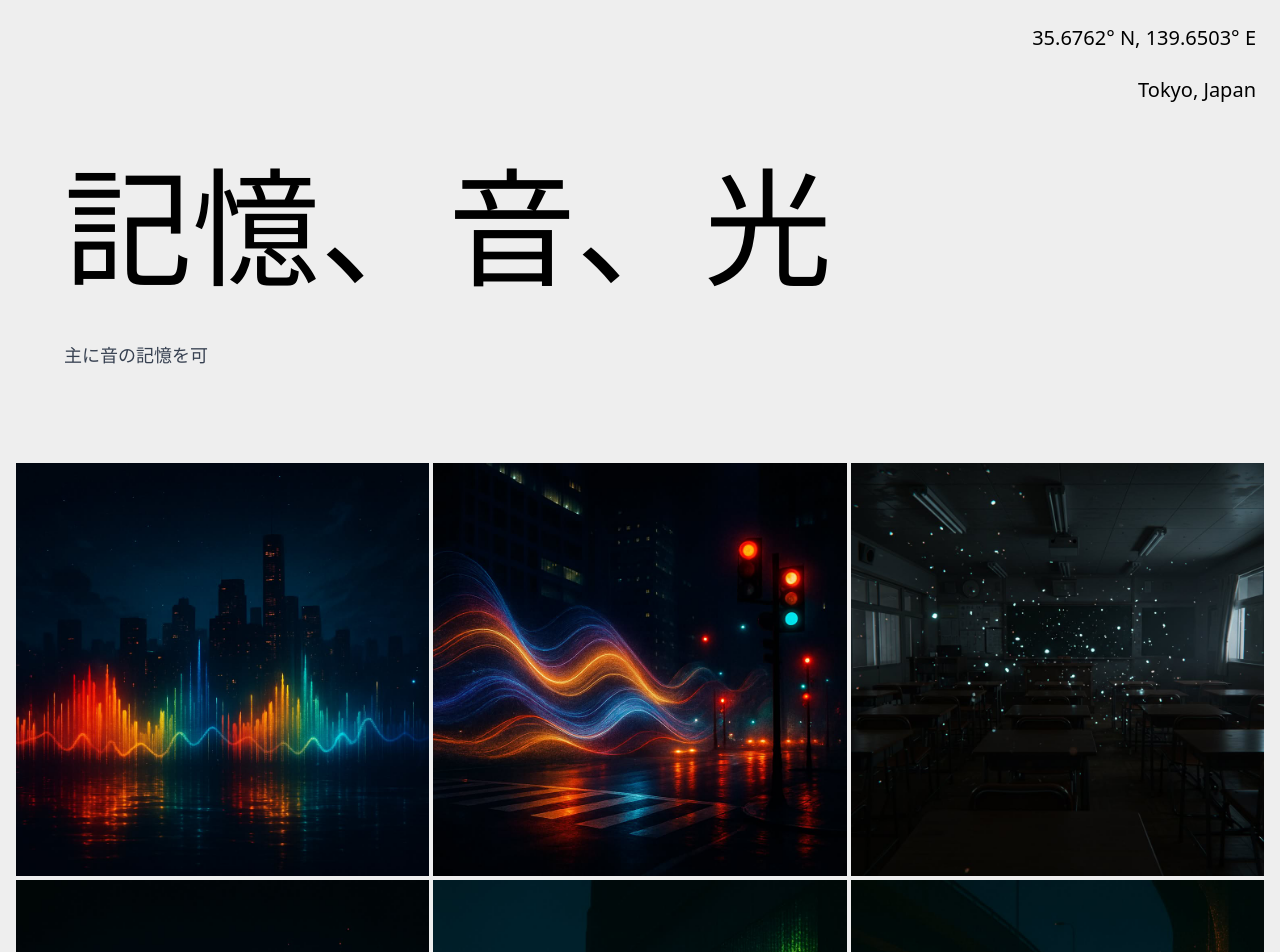
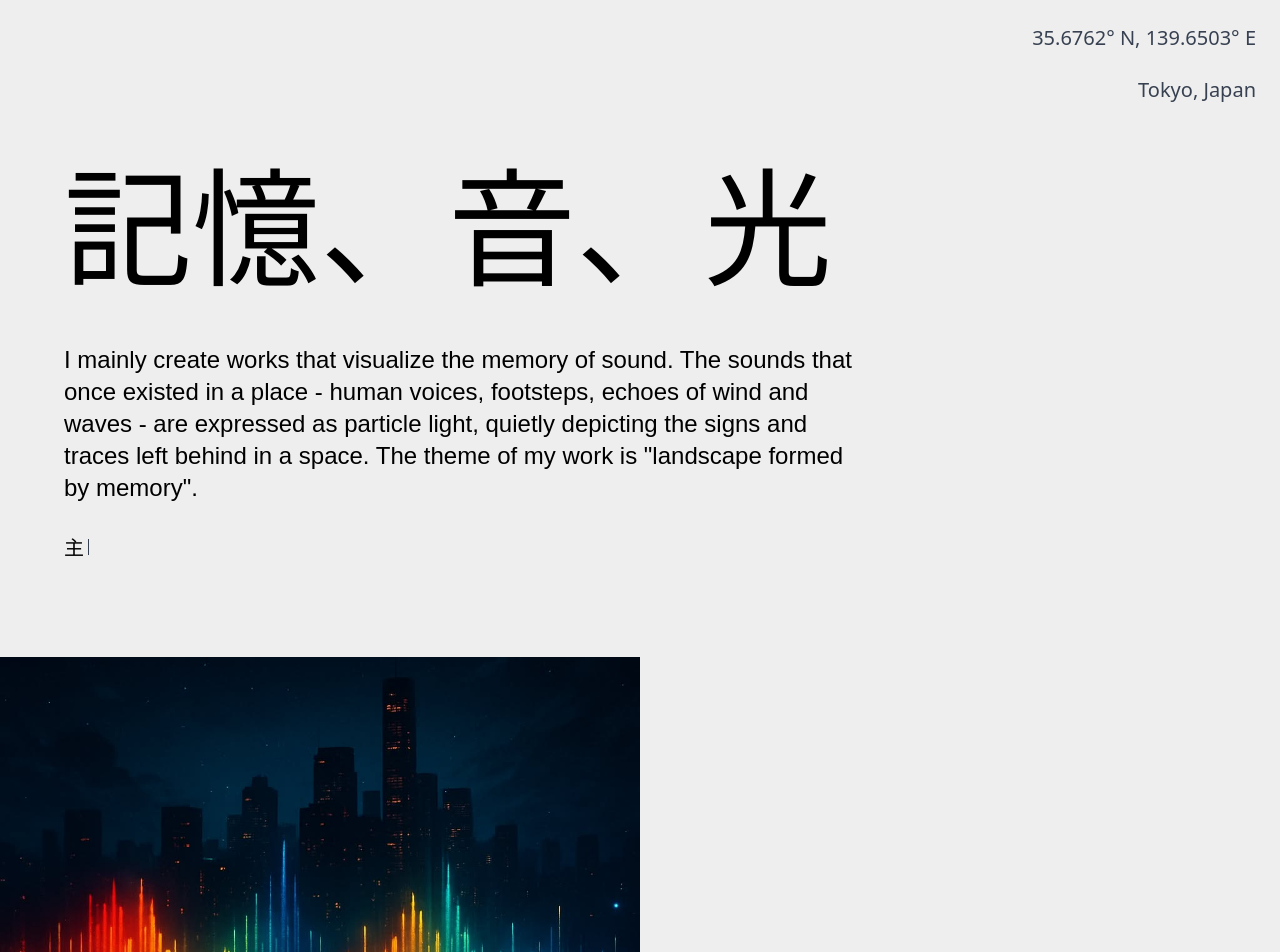
Before and after one commit to dyedai/gallery, a Next.js app: page / in a window 1280 px wide. Shown: the top 952 px of the page. Built offline with nearby package versions, Linux system fonts and the light colour scheme; a web font is replaced by a local one.

Commit message:
レイアウト変更

```diff
--- a/app/layout.tsx
+++ b/app/layout.tsx
@@ -34,7 +34,7 @@ export default function RootLayout({
 }>) {
   return (
     <html lang="ja" className={`${inter.variable} ${hinaMincho.variable} ${delaGothicOne.variable}`}>
-      <body className="bg-white text-gray-800">{children}</body>
+      <body className="bg-[#eeeeee] text-gray-800">{children}</body>
     </html>
   );
 }
--- a/app/page.tsx
+++ b/app/page.tsx
@@ -17,44 +17,59 @@ export default function Home() {
   const [selectedImage, setSelectedImage] = useState<null | (typeof images)[0]>(null);
 
   return (
-    <main className="w-full min-h-screen bg-[#eeeeee] text-black font-light relative">
-      <div className="w-full flex justify-end pr-6 pt-6 text-xl text-black">35.6762° N, 139.6503° E</div>
-      <div className="w-full flex justify-end pr-6 pt-6 text-xl text-black">Tokyo, Japan</div>
+    <main className="w-full min-h-screen bg-[#eeeeee] text-black font-light relative overflow-x-hidden">
+      <div className="w-full flex justify-end pr-6 pt-6 text-xl text-gray-700">35.6762° N, 139.6503° E</div>
+      <div className="w-full flex justify-end pr-6 pt-6 text-xl text-gray-700">Tokyo, Japan</div>
 
       {/* ヘッダー - 左上に配置 */}
       <header className="pt-16 pl-2 md:pl-16 pb-24 md:w-2/3">
         <div className="font-hina md:text-9xl mb-12 text-4xl">記憶、音、光</div>
 
+        <div className="font-hina text-2xl mb-8">
+          I mainly create works that visualize the memory of sound. The sounds that once existed in a place - human voices, footsteps, echoes of wind and waves - are expressed as particle light,
+          quietly depicting the signs and traces left behind in a space. The theme of my work is &quot;landscape formed by memory&quot;.
+        </div>
+
         <TypingText
           textArray={[
             "主に音の記憶を可視化する作品を制作しています。",
-            "かつてその場に存在した音—人の声、足音、風や波の響き—を、粒子状の光として表現し、",
+            "—かつてその場に存在した音— 人の声、足音、風や波の響きを、粒子状の光として表現し、",
             "空間に残された気配や痕跡を静かに描き出します。",
             "「記憶によって形成される風景」をテーマに活動を展開しています。",
           ]}
-          className="text-lg text-gray-700 leading-relaxed"
+          className="text-xl leading-relaxed font-hina"
         />
       </header>
 
       {/* ギャラリーセクション */}
-      <section className="max-w-7xl mx-auto px-4 pb-32">
-        <div className="grid grid-cols-1 sm:grid-cols-2 lg:grid-cols-3 gap-1">
-          {images.map((image) => (
+      <section className="w-full pb-32 space-y-16">
+        {images.map((image, index) => {
+          // 位置パターン（左・右・中央寄せ）
+          const positionStyle =
+            index % 4 === 0
+              ? "ml-0 mr-auto" // 左寄せ
+              : index % 4 === 1
+              ? "ml-auto mr-0" // 右寄せ
+              : index % 4 === 2
+              ? "mx-auto" // 中央寄せ上寄り
+              : "mx-auto mt-8"; // 中央寄せ下寄り（変化を出す）
+
+          // サイズバリエーション（画面に対して大きく）
+          const sizeStyle = index % 3 === 0 ? "max-w-[90vw] w-[50vw] h-[36vw]" : index % 3 === 1 ? "max-w-[90vw] w-[44vw] h-[30vw]" : "max-w-[90vw] w-[60vw] h-[40vw]";
+
+          return (
             <motion.div
               key={image.id}
-              initial={{ opacity: 0 }}
-              animate={{ opacity: 1 }}
-              transition={{ duration: 0.5, delay: image.id * 0.1 }}
-              className="relative overflow-hidden group"
+              initial={{ opacity: 0, y: 20 }}
+              animate={{ opacity: 1, y: 0 }}
+              transition={{ duration: 0.6, delay: index * 0.1 }}
+              className={`relative ${positionStyle} ${sizeStyle} cursor-pointer`}
               onClick={() => setSelectedImage(image)}
             >
-              <div className="aspect-square relative cursor-pointer">
-                <Image src={image.src} alt={image.title} fill className="object-cover transition-transform duration-700 group-hover:scale-105" />
-                <div className="absolute inset-0 bg-black bg-opacity-0 group-hover:bg-opacity-10 transition-all duration-500" />
-              </div>
+              <Image src={image.src} alt={image.title} className="w-full h-full object-cover transition-transform duration-700 hover:scale-105" width={800} height={600} />
             </motion.div>
-          ))}
-        </div>
+          );
+        })}
       </section>
 
       {/* 画像モーダル */}
@@ -64,7 +79,7 @@ export default function Home() {
             initial={{ opacity: 0 }}
             animate={{ opacity: 1 }}
             exit={{ opacity: 0 }}
-            className="fixed inset-0 bg-white bg-opacity-95 z-50 flex items-center justify-center p-8"
+            className="fixed inset-0 bg-[#eeeeee] bg-opacity-95 z-50 flex items-center justify-center p-8"
             onClick={() => setSelectedImage(null)}
           >
             <button className="absolute top-8 right-8 text-black" onClick={() => setSelectedImage(null)}>
--- a/components/TypingText.tsx
+++ b/components/TypingText.tsx
@@ -54,7 +54,7 @@ export function TypingText({ textArray, typeSpeed = 110, cursorSpeed = 550, paus
   }, [cursorSpeed]);
 
   return (
-    <p className={`text-2x leading-tight justify-center ${className}`}>
+    <p className={`leading-tight justify-center ${className}`}>
       {text}
       <span className={`inline-block w-[1px] h-4 bg-gray-700 ml-1 transition-opacity ${showCursor ? "opacity-100" : "opacity-0"}`} />
     </p>
```
